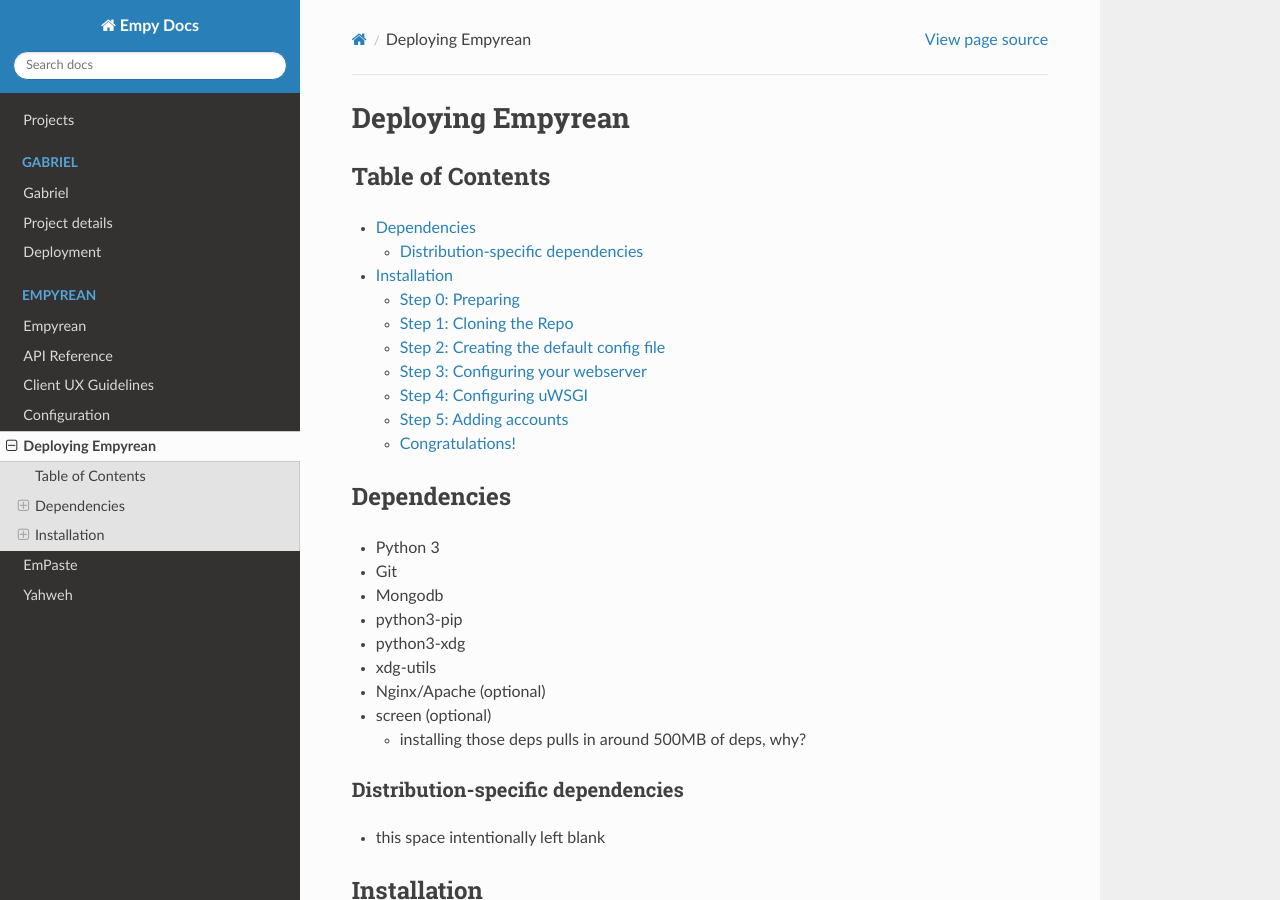
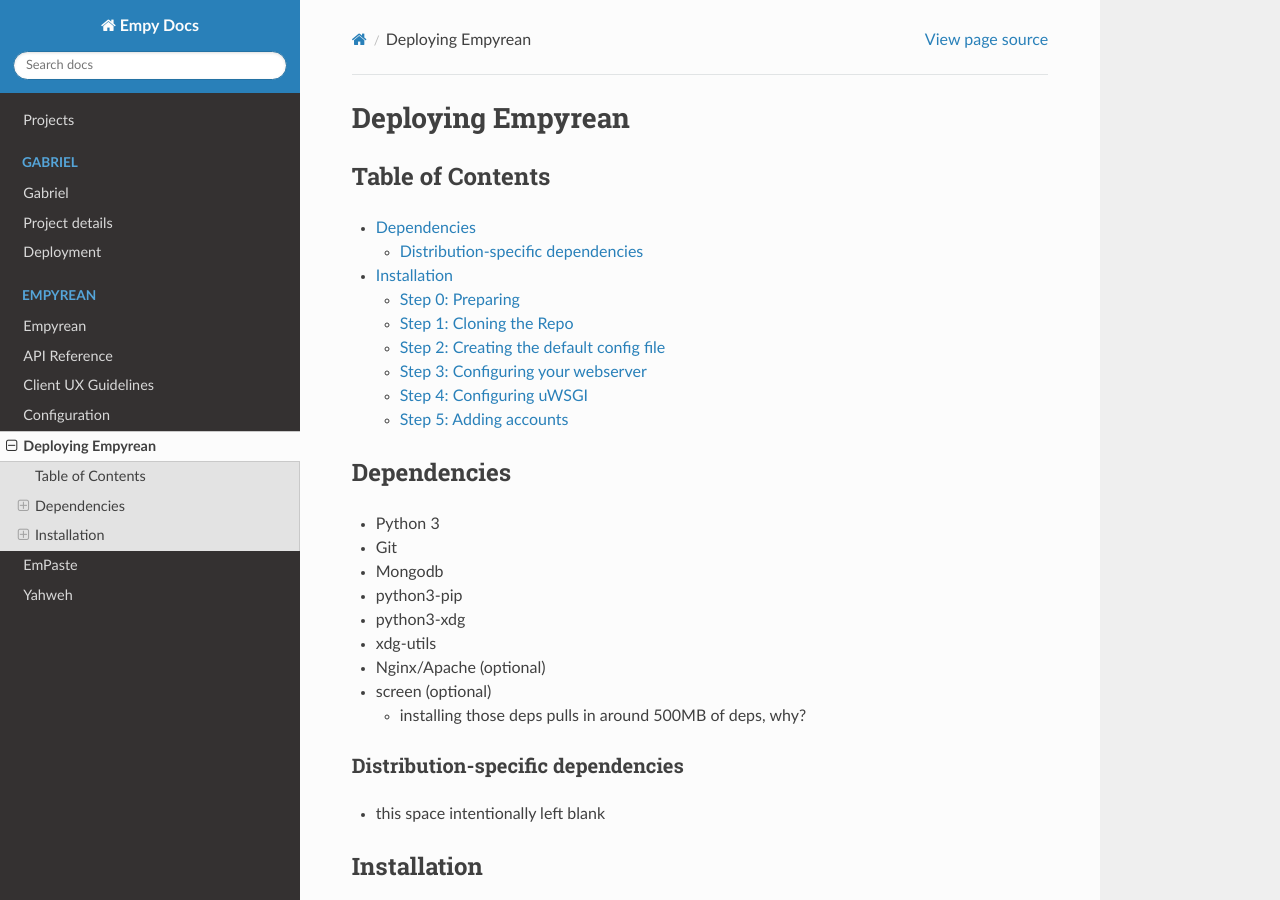
Before and after one commit to NinjaTomate/empydocs, a Sphinx documentation site: the page built from docs/empyrean/deployment.rst, in a window 1280 px wide and 900 px high. Built offline with Sphinx 7.4.7 and the Read the Docs theme 2.0.0, drawn with Linux system fonts in a browser that asks for light colours.

Commit message:
Update deployment.rst

```diff
--- a/docs/empyrean/deployment.rst
+++ b/docs/empyrean/deployment.rst
@@ -18,7 +18,6 @@
       webserver <#step-3-configuring-your-webserver>`__
    -  `Step 4: Configuring uWSGI <#step-4-configuring-uwsgi>`__
    -  `Step 5: Adding accounts <#step-5-adding-accounts>`__
-   -  `Congratulations! <#congratulations>`__
 
 Dependencies
 ------------
```
